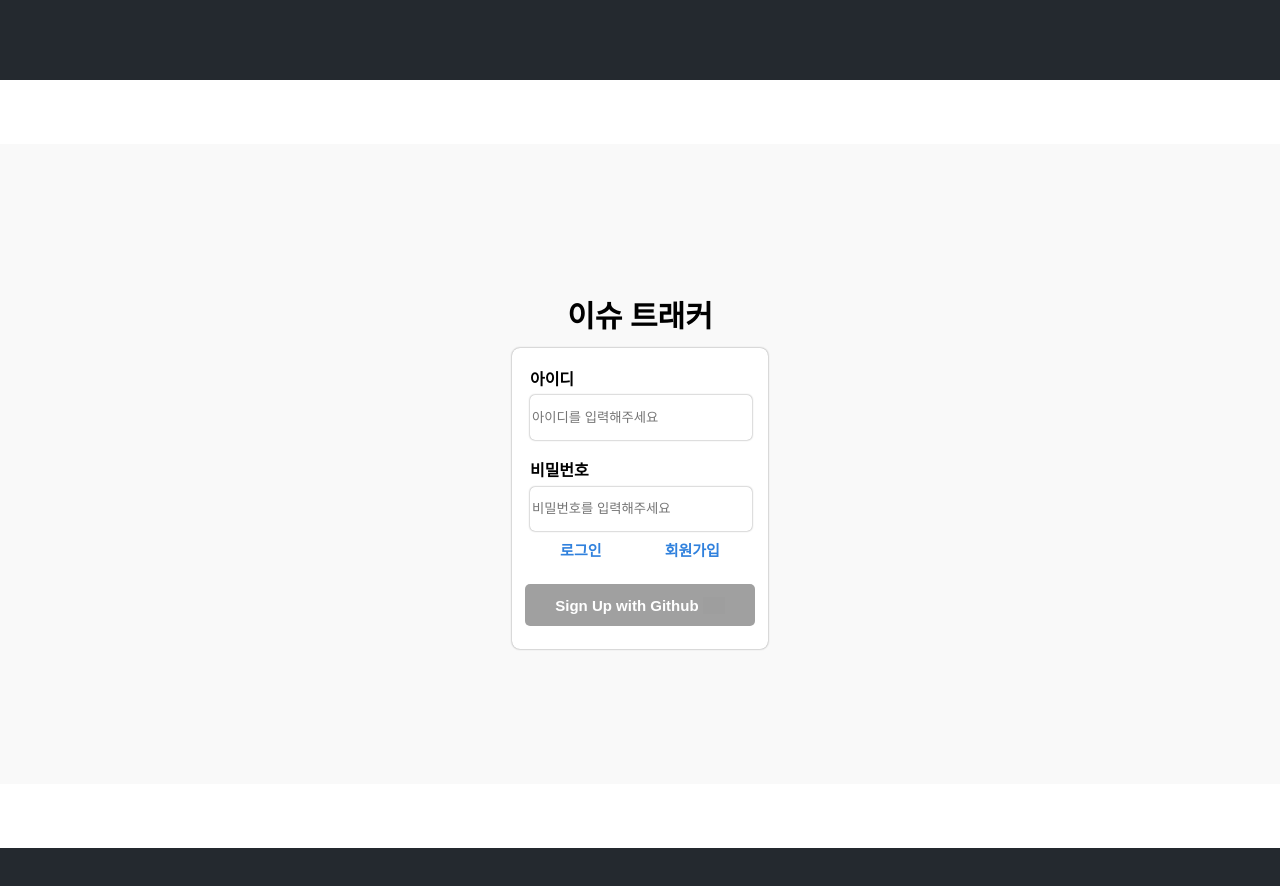
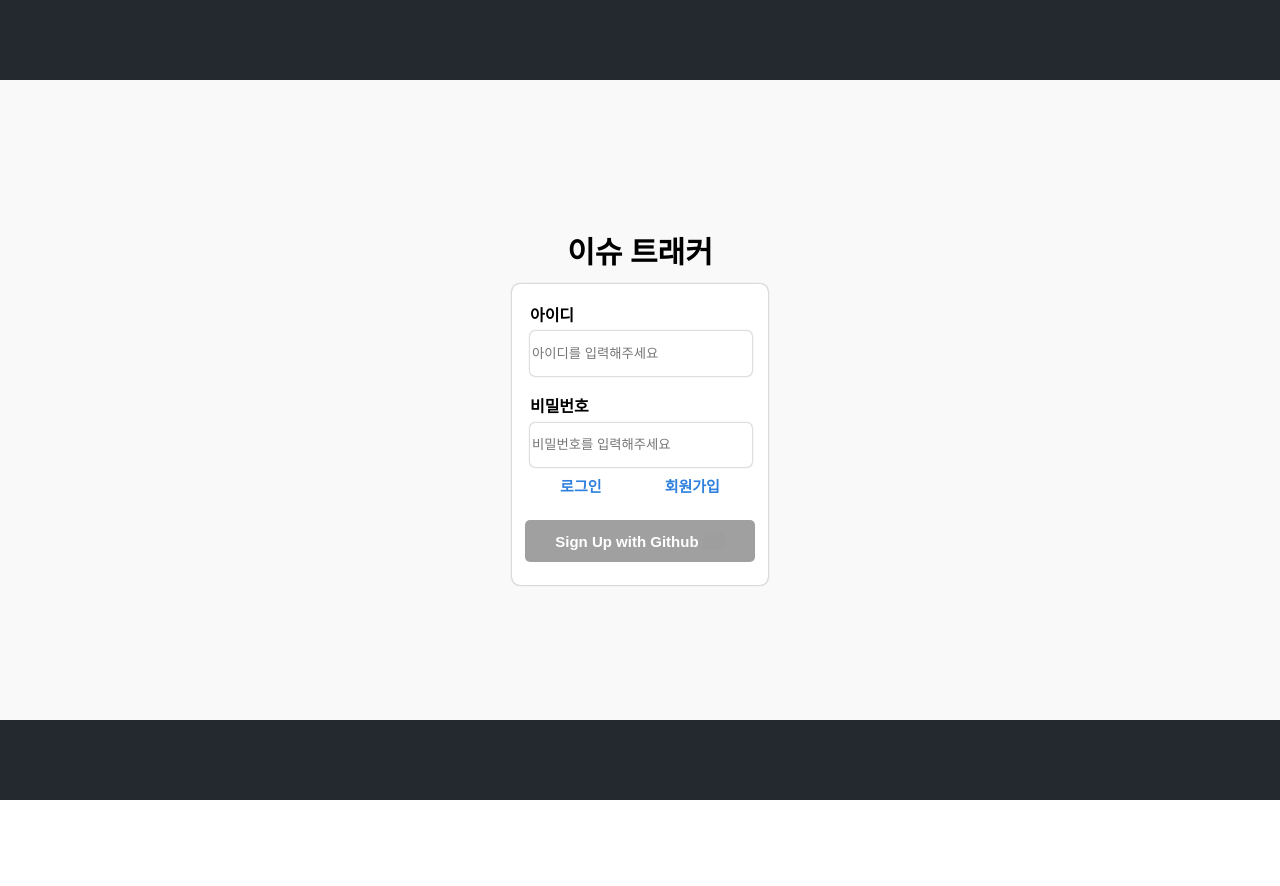
Before and after one commit to boostcamp-2020/IssueTracker-30, a React app in the folder client/: page / in a window 1280 px wide. Shown: the top 886 px of the page. After the commit the page ends 800 px from the top, so only its background shows below. Built offline with nearby package versions, Linux system fonts and the light colour scheme; grey boxes are pictures that could not be loaded.

Commit message:
style: 레이아웃 css 수정

```diff
--- a/client/src/issues/list.jsx
+++ b/client/src/issues/list.jsx
@@ -10,7 +10,7 @@ const StyledListDiv = styled.div`
     display: flex;
     flex-direction: column;
     justify-content: space-around;
-    /* position: absolute; */
+    position: absolute;
     top: 180px;
 `;
 
--- a/client/src/main-section.jsx
+++ b/client/src/main-section.jsx
@@ -13,8 +13,6 @@ const StyledMainSection = styled.div`
     width: 100%;
     height: 80vh;
     background-color: ${props => props.loginColor};
-    margin-top: 5%;
-    margin-bottom: 5%;
 `;
 
 const StyledTitle = styled.div`
```
